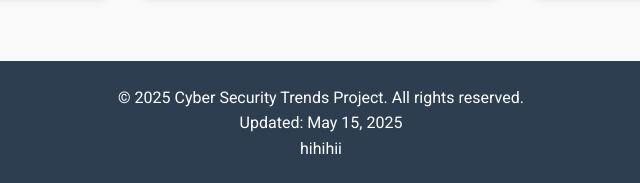
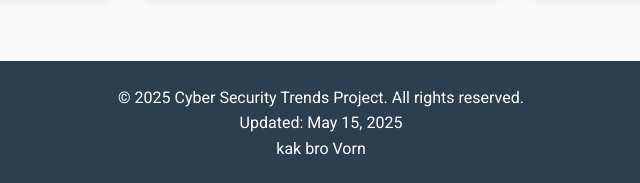
Before and after one commit to cheyy168/Project-Cloud-computing, a plain HTML site: page app/index.html in a window 1280 px wide. Shown: the part 850-1033 px from the top of the page, 319-959 px from the left. Drawn offline with Linux system fonts and the light colour scheme.

```diff
--- a/app/index.html
+++ b/app/index.html
@@ -51,7 +51,7 @@
     <footer>
         <p>&copy; 2025 Cyber Security Trends Project. All rights reserved.</p>
         <p>Updated: May 15, 2025</p>
-        hihihii
+kak bro Vorn
     </footer>
 
     <script src="js/script.js"></script>
```
